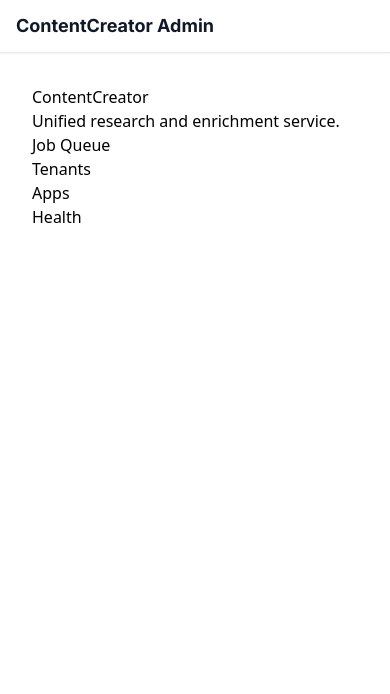
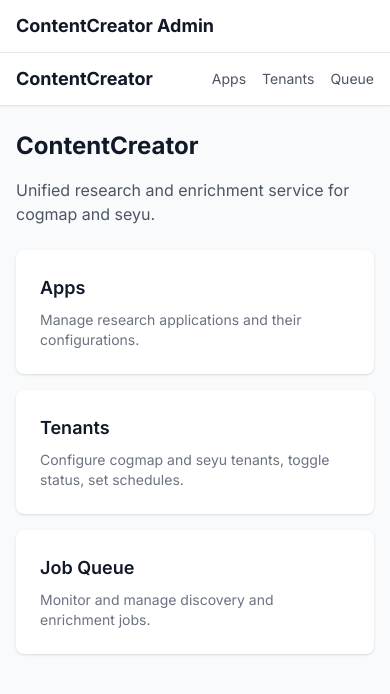
Before and after one commit to moldovancsaba/researchandenrich, a Next.js app: page / in a window 390 px wide. Shown: the top 694 px of the page. Built offline with nearby package versions, Linux system fonts and the light colour scheme.

Commit message:
fix: rewrite home page with proper layout, links, and responsive design

```diff
--- a/app/page.tsx
+++ b/app/page.tsx
@@ -1,16 +1,40 @@
+'use client'
+
+import Link from 'next/link'
+
 export default function Home() {
   return (
-    <main style={{ padding: "2rem", fontFamily: "system-ui" }}>
-      <h1>ContentCreator</h1>
-      <p>Unified research and enrichment service.</p>
-      <nav>
-        <ul>
-          <li><a href="/admin/queue">Job Queue</a></li>
-          <li><a href="/admin/tenants">Tenants</a></li>
-          <li><a href="/admin/apps">Apps</a></li>
-          <li><a href="/api/health">Health</a></li>
-        </ul>
+    <main className="min-h-screen bg-gray-50">
+      <nav className="bg-white shadow-sm border-b border-gray-200">
+        <div className="max-w-7xl mx-auto px-4 py-3 sm:px-6 lg:px-8 flex items-center justify-between">
+          <Link href="/admin" className="text-lg font-bold text-gray-900 hover:text-indigo-600">
+            ContentCreator
+          </Link>
+          <div className="flex gap-4">
+            <Link href="/admin/apps" className="text-sm text-gray-600 hover:text-gray-900">Apps</Link>
+            <Link href="/admin/tenants" className="text-sm text-gray-600 hover:text-gray-900">Tenants</Link>
+            <Link href="/admin/queue" className="text-sm text-gray-600 hover:text-gray-900">Queue</Link>
+          </div>
+        </div>
       </nav>
+      <main className="max-w-7xl mx-auto px-4 py-6 sm:px-6 lg:px-8">
+        <h1 className="text-2xl font-bold text-gray-900 mb-4">ContentCreator</h1>
+        <p className="text-gray-600 mb-6">Unified research and enrichment service for cogmap and seyu.</p>
+        <div className="grid grid-cols-1 md:grid-cols-3 gap-4">
+          <Link href="/admin/apps" className="block p-6 bg-white shadow rounded-lg hover:shadow-md transition-shadow">
+            <h2 className="text-lg font-semibold text-gray-900 mb-2">Apps</h2>
+            <p className="text-sm text-gray-500">Manage research applications and their configurations.</p>
+          </Link>
+          <Link href="/admin/tenants" className="block p-6 bg-white shadow rounded-lg hover:shadow-md transition-shadow">
+            <h2 className="text-lg font-semibold text-gray-900 mb-2">Tenants</h2>
+            <p className="text-sm text-gray-500">Configure cogmap and seyu tenants, toggle status, set schedules.</p>
+          </Link>
+          <Link href="/admin/queue" className="block p-6 bg-white shadow rounded-lg hover:shadow-md transition-shadow">
+            <h2 className="text-lg font-semibold text-gray-900 mb-2">Job Queue</h2>
+            <p className="text-sm text-gray-500">Monitor and manage discovery and enrichment jobs.</p>
+          </Link>
+        </div>
+      </main>
     </main>
   )
 }
```
